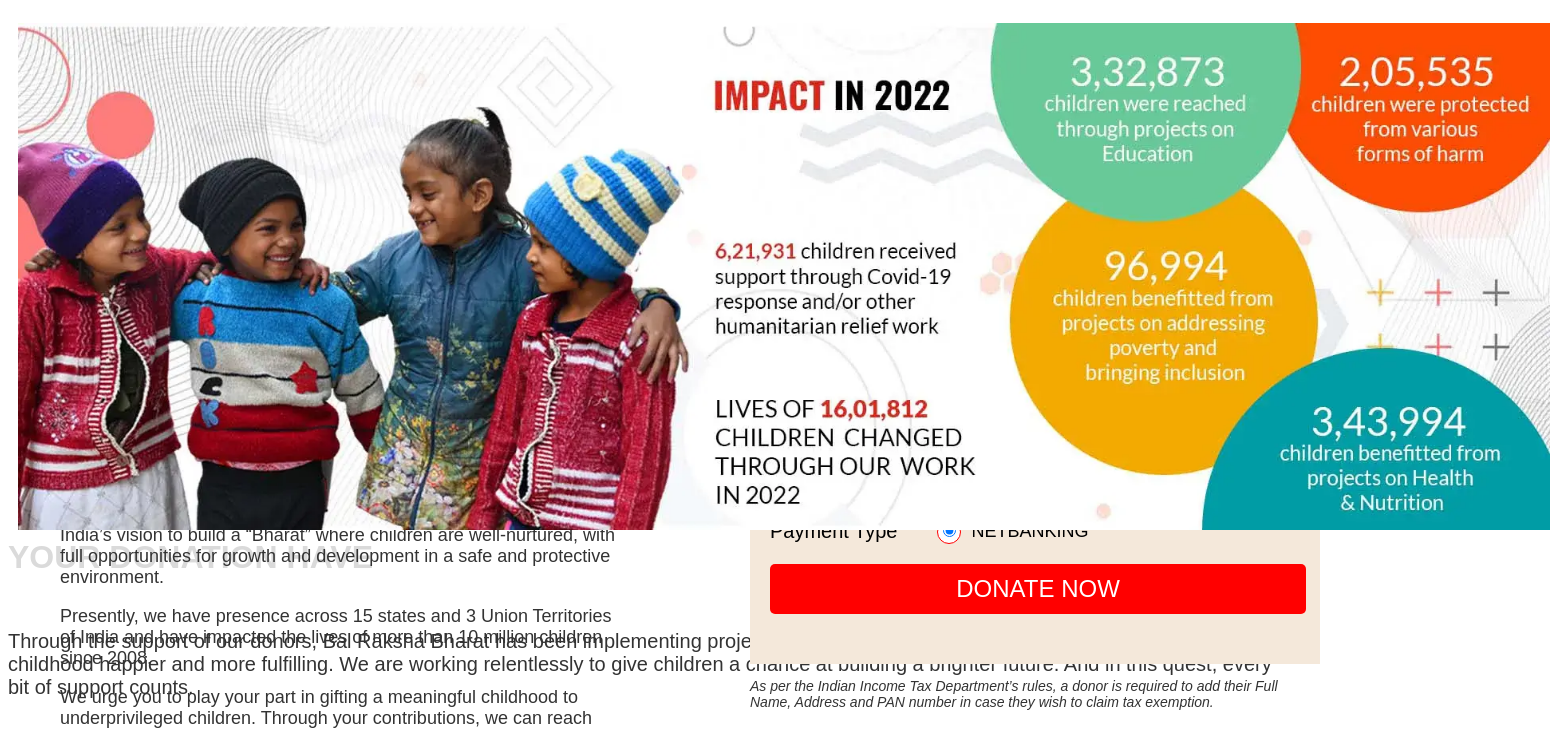
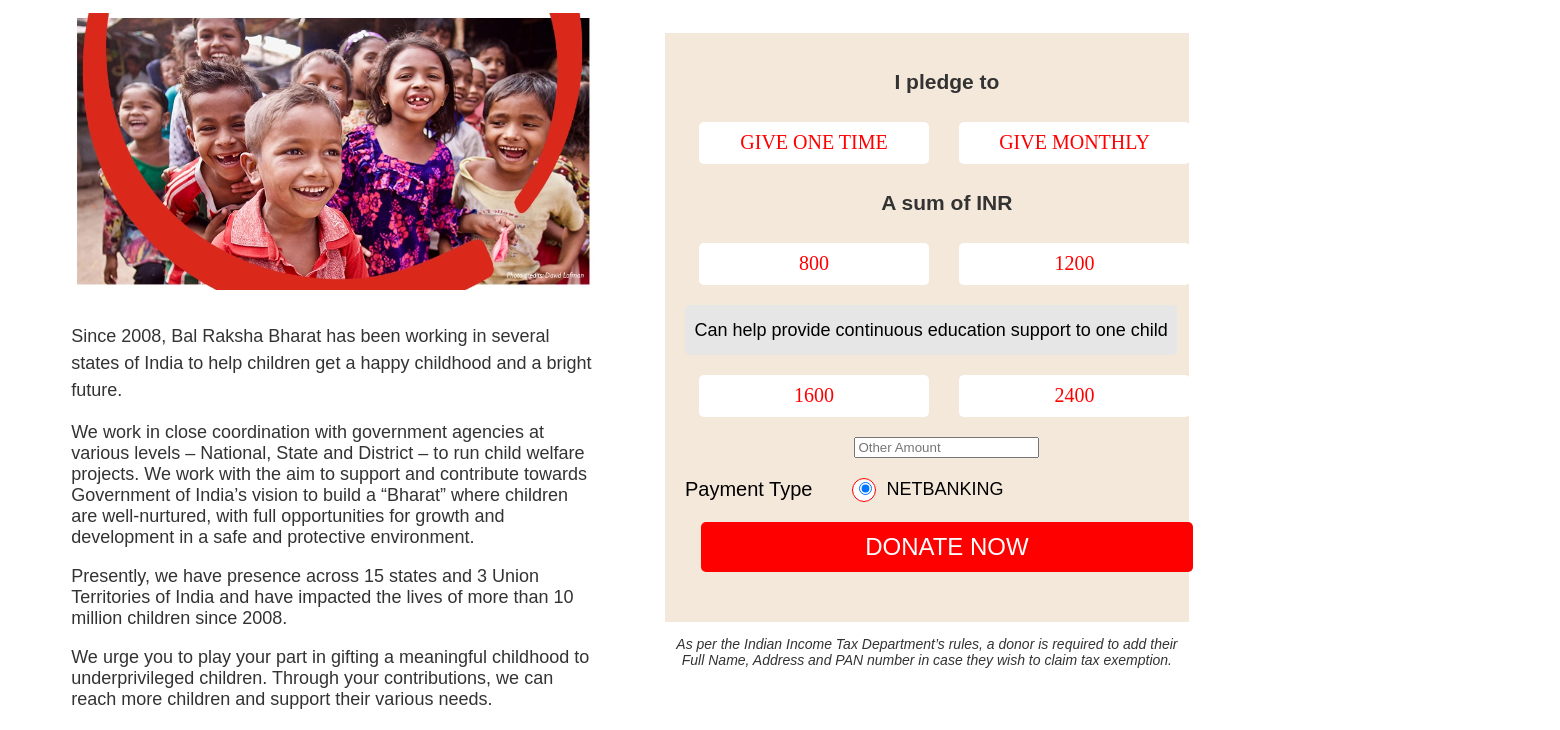
Before and after one commit to Rishika095/Child-Protection-India, a plain HTML site: page donate_panel.html in a window 1280 px wide. Shown: the part 95-825 px from the top of the page, 1560 px wide, since content can reach past the window. Drawn offline with Linux system fonts and the light colour scheme.

Commit message:
Changes made in donate_panel.html

```diff
--- a/donate_panel.html
+++ b/donate_panel.html
@@ -13,7 +13,6 @@
 
     <title>Charity Donation Online to NGO Now</title>
 </head>
-
 <body>
     <div>
         <div id="header">
@@ -28,11 +27,10 @@
                 </div>
             </nav>
         </div>
-        <div class="page" style="counter-reset: footnotes; display: block;">
-            <div class="donate-page" style="padding-top: 100px">
-                <div class="donate_content" style="padding: 0;">
-                    <section class="dntbox" style="position: absolute; left: 60px; width: 100%;">
-                        <div class="donate_left" style="flex: 1; width: 50%; position: relative;">
+        <div class="donatePage" style="padding-top:100px ;">
+             <div class="donatePageContent" style="padding: 0; width: 90%; text-align: center; margin: auto;">
+                <div class="dntContent" style="display: flex;">
+                <div class="donate_left" style="float: left; flex: 1">
                     <div class="left_img" style="margin-bottom: 30px">
                         <img src="Photos/donate-img.webp"
                             style="position: relative; top: 0; left: 0; width: 100%;">
@@ -66,7 +64,7 @@
                     </p>
                     <h2 style="text-align: left; font-size: 28px;">DONATE NOW TO MAKE A DIFFERENCE</h2>
                 </div>
-                        <div class="donate_right" style="width: 100%;">
+                <div class="donate_right" style="float: right; margin-left: 50px;">
                     <div style="background-color: rgb(244, 232, 218);">
                         <div class="box" style="width: 100%; padding: 20px;">
                             <div class="form" style="margin: 0px; display: inline;">
@@ -127,31 +125,19 @@
                             Full Name, Address and PAN number in case they wish to claim tax exemption.</i>
                     </p>
                 </div>
-                    </section>
+             </div>
+        </div>
+        <div class="impactImage">
+            <img src="./Photos/impactBanner.webp" alt="impactBanner" style="width: 100%; height: auto;">
+        </div>
+
+        <div class="dntContent2">
+            <div class="content" style="width: 90%; margin: auto; text-align: center; padding: 50px 0;">
+                <h2>Add HERE MORE THINGS</h2>
             </div>
         </div>
     </div>
-        <div class="banner">
-            <div>
-                <img src="Photos/Impact-English-1-1.webp">
-            </div>
-        </div>
 
-    </div>
-    <div class="donate-page">
-        <div class="donate_content">
-            <div>
-                <h2
-                    style="color: white; margin-bottom: 20px; margin-top: 0px; text-align: left; text-transform: uppercase; font-size: 32px; line-height: 1.1;">
-                    <span style="color: #dadada; text-align: left; text-transform: uppercase;"> Your donation
-                        have</span>
-                    <br>"Chenged Lives."
-                </h2>
-                <p style="font-size: 20px; text-align: left;">Through the support of our donors, Bal Raksha Bharat
-                    has been implementing projects to cater to children’s various needs, making their childhood
-                    happier and more fulfilling. We are working relentlessly to give children a chance at building a
-                    brighter future. And in this quest, every bit of support counts.</p>
-            </div>
     </div>
     </div>
 </body>
```
Also changed, not shown: Photos/impactBanner.webp (renamed from Photos/Impact-English-1-1.webp). Lines whose indentation alone changed are shown as unchanged.
